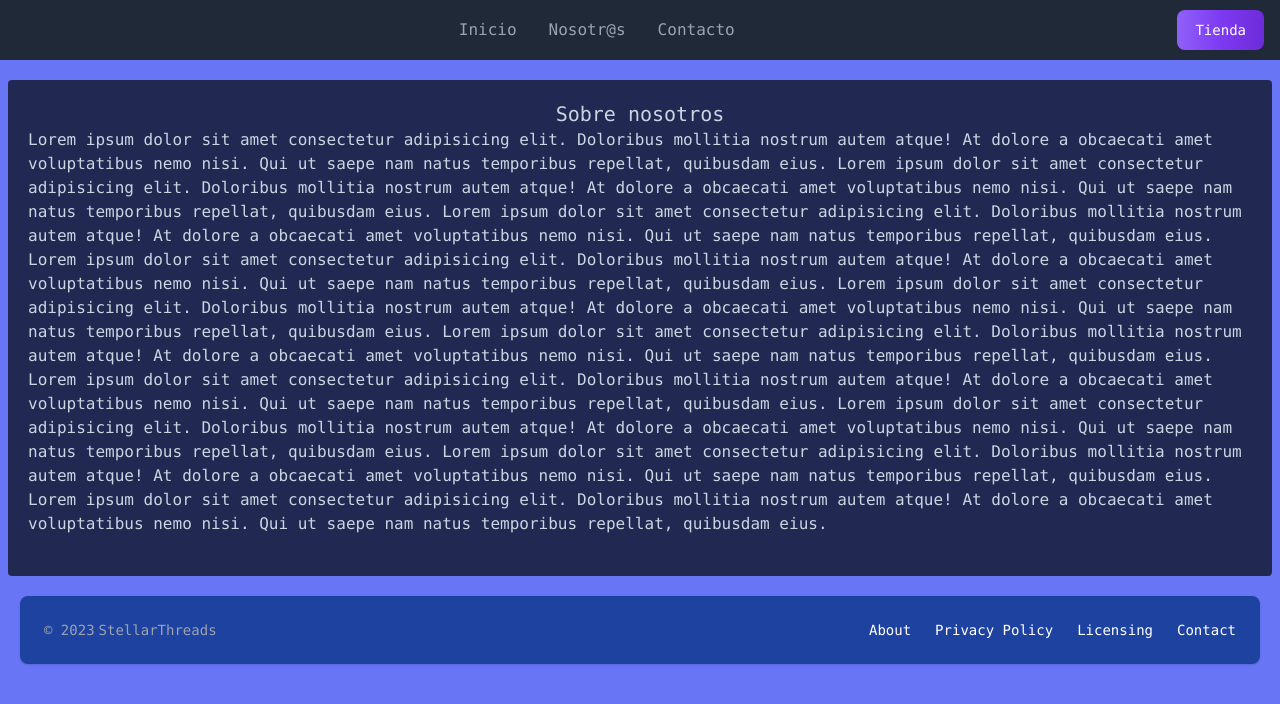
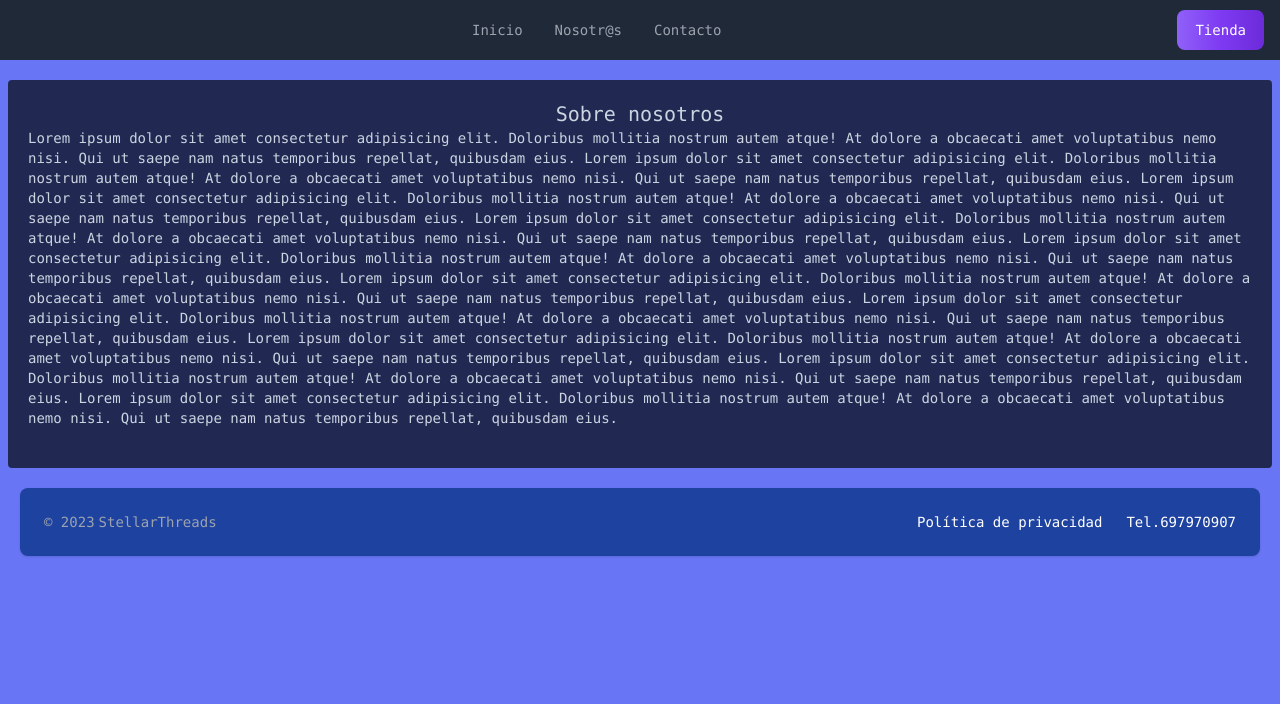
Before and after one commit to WebDevJuan/stellar-store, a React (Vite) app: page /about in a window 1280 px wide. Shown: the top 704 px of the page. Built offline with nearby package versions, Linux system fonts and the light colour scheme.

Commit message:
Fix styles

```diff
--- a/src/components/Footer.jsx
+++ b/src/components/Footer.jsx
@@ -11,16 +11,10 @@ export default function FooterPage() {
       />
       <Footer.LinkGroup>
         <Footer.Link href="#">
-          About
+          Política de privacidad
         </Footer.Link>
         <Footer.Link href="#">
-          Privacy Policy
-        </Footer.Link>
-        <Footer.Link href="#">
-          Licensing
-        </Footer.Link>
-        <Footer.Link href="#">
-          Contact
+          Tel.697970907
         </Footer.Link>
       </Footer.LinkGroup>
     </Footer>
--- a/src/components/Modal.jsx
+++ b/src/components/Modal.jsx
@@ -6,14 +6,14 @@ export default function DefaultModal({openModal, setOpenModal}) {
   return (
     <>
 
-      <Modal show={openModal} onClose={() => setOpenModal(false)}>
+      <Modal show={openModal} onClose={() => setOpenModal(false)} className='font-mono'>
         <Modal.Header>Terminos y servicios</Modal.Header>
         <Modal.Body>
-          <div className="space-y-6">
-            <p className="text-base leading-relaxed text-gray-500 dark:text-gray-400">
+          <div className="space-y-6 ">
+            <p className="text-sm leading-relaxed text-gray-500 dark:text-gray-400">
             Quedan menos de un mes para que la Unión Europea promulgue nuevas leyes de privacidad de los consumidores para sus ciudadanos, por lo que las empresas de todo el mundo están actualizando sus acuerdos de términos de servicio para cumplir.
             </p>
-            <p className="text-base leading-relaxed text-gray-500 dark:text-gray-400">
+            <p className="text-sm leading-relaxed text-gray-500 dark:text-gray-400">
             El Reglamento General de Protección de Datos (G.D.P.R.) de la Unión Europea entra en vigor el 25 de mayo y está destinado a
               garantizar un conjunto común de derechos de datos en la Unión Europea. Requiere que las organizaciones notifiquen a los usuarios tan pronto como
               Posible violación de datos de alto riesgo que podría afectarlos personalmente.
--- a/src/components/NavBar.jsx
+++ b/src/components/NavBar.jsx
@@ -1,6 +1,7 @@
 "use client";
 import { Button, Navbar, DarkThemeToggle, Flowbite } from "flowbite-react";
 import { useNavigate } from "react-router-dom";
+// import './styleNavBar';
 
 export function DarkMode() {
   return (
@@ -10,12 +11,10 @@ export function DarkMode() {
   );
 }
 
-
-
 export default function NavbarWithCTAButton() {
   const navigate = useNavigate();
   return (
-    <Navbar fluid style={{position: 'fixed', left: 0, top:0, zIndex: 10, width: '100%'}}>
+    <Navbar fluid className="fixed left-0 top-0 z-10 w-full">
     {/* <Navbar fluid rounded theme={{theme: customTheme}}> */}
       <Navbar.Brand href="#">
         {/* <img
@@ -31,22 +30,22 @@ export default function NavbarWithCTAButton() {
         <Navbar.Toggle className=""></Navbar.Toggle>
 
       </div>
-      <Navbar.Collapse className="z-40">
+      <Navbar.Collapse>
         <Navbar.Link
           onClick={() => navigate("/")}
-          className="text-slate-300 text-base hover:text-indigo-500 font-mono cursor-pointer"
+          className="text-slate-300 text-sm hover:text-indigo-500 font-mono cursor-pointer"
         >
           Inicio
         </Navbar.Link>
         <Navbar.Link
           onClick={() => navigate("/about")}
-          className="text-slate-300 text-base hover:text-indigo-500 font-mono"
+          className="text-slate-300 text-sm hover:text-indigo-500 font-mono cursor-pointer"
         >
           Nosotr@s
         </Navbar.Link>
         <Navbar.Link
           onClick={() => navigate("/contact")}
-          className="text-slate-300 text-base hover:text-indigo-500 font-mono"
+          className="text-slate-300 text-sm hover:text-indigo-500 font-mono cursor-pointer"
         >
           Contacto
         </Navbar.Link>
--- /dev/null
+++ b/src/components/styleNavBar.css
@@ -0,0 +1,8 @@
+.navbar-collapse {
+    overflow: hidden;
+    transition: max-height 0.3s ease-in-out;
+  }
+
+  .navbar-collapse.show {
+    max-height: 0;
+  }
--- a/src/pages/About.jsx
+++ b/src/pages/About.jsx
@@ -7,7 +7,7 @@ export default function About() {
     <div className="relative top-20 w-full">
       <div className="flex flex-col justify-center items-center bg-slate-900/80 rounded mx-2 h-1/2 p-5 font-mono">
         <h2 className='text-slate-300 text-xl'>Sobre nosotros</h2>
-        <p className='text-slate-300'>
+        <p className='text-slate-300 text-sm'>
             Lorem ipsum dolor sit amet consectetur adipisicing elit. Doloribus mollitia nostrum autem atque! At dolore a obcaecati amet voluptatibus nemo nisi. Qui ut saepe nam natus temporibus repellat, quibusdam eius.
             Lorem ipsum dolor sit amet consectetur adipisicing elit. Doloribus mollitia nostrum autem atque! At dolore a obcaecati amet voluptatibus nemo nisi. Qui ut saepe nam natus temporibus repellat, quibusdam eius.
             Lorem ipsum dolor sit amet consectetur adipisicing elit. Doloribus mollitia nostrum autem atque! At dolore a obcaecati amet voluptatibus nemo nisi. Qui ut saepe nam natus temporibus repellat, quibusdam eius.
--- a/src/pages/Contact.jsx
+++ b/src/pages/Contact.jsx
@@ -60,6 +60,7 @@ function DefaultForm({showToast, setShowToast}) {
           name="title"
           required
           type="text"
+          placeholder="Problema con el producto 8982w9..."
           onChange={e => onHandleChange(e)}
         />
       </div>
--- a/src/pages/DetailsSection.jsx
+++ b/src/pages/DetailsSection.jsx
@@ -90,7 +90,7 @@ export default function DetailSection(){
             minima maiores. Officiis cumque excepturi possimus dicta numquam
             molestias quidem.
             </p>
-            <button className="text-slate-800 bg-indigo-400 p-3 rounded-md mt-3" onClick={() => navigate('/store')}>Tienda</button>
+            <button className="text-slate-100 bg-indigo-500 p-3 rounded-md mt-3 font-mono text-sm" onClick={() => navigate('/store')}>Tienda</button>
           </div>
         </div>
         </>
```
